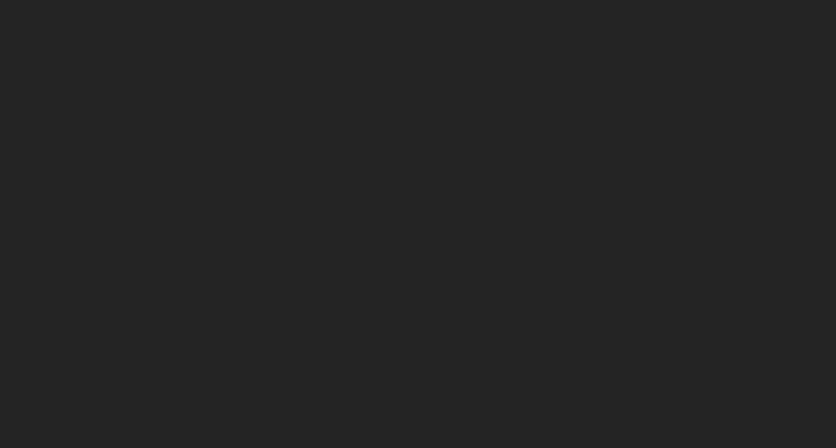
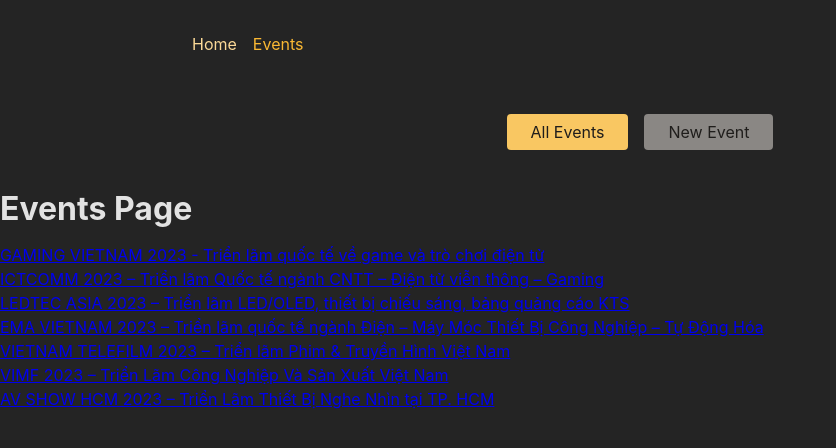
Before and after one commit to SauBanh/react-router-dom-multi-page, a React (Create React App) app in the folder frontend/: page /events in a window 1280 px wide. Shown: the top 448 px of the page, without its empty margins (0-836 px from the left). Built offline with nearby package versions, Linux system fonts and the light colour scheme.

Commit message:
create page event, edit event, new event, layout root, layout event

```diff
--- a/frontend/package.json
+++ b/frontend/package.json
@@ -8,6 +8,7 @@
     "@testing-library/user-event": "^13.5.0",
     "react": "^18.2.0",
     "react-dom": "^18.2.0",
+    "react-router-dom": "^6.10.0",
     "react-scripts": "5.0.1",
     "web-vitals": "^2.1.4"
   },
--- a/frontend/src/App.js
+++ b/frontend/src/App.js
@@ -19,9 +19,37 @@
 //    Every list item should include a link to the respective EventDetailPage
 // 7. Output the ID of the selected event on the EventDetailPage
 // BONUS: Add another (nested) layout route that adds the <EventNavigation> component above all /events... page components
+import { RouterProvider, createBrowserRouter } from 'react-router-dom';
+import Home from './pages/Home';
+import Events from './pages/Events';
+import EventDetail from './pages/EventDetail';
+import NewEvent from './pages/NewEvent';
+import EditEvent from './pages/EditEvent';
+import Root from './pages/Root';
+import EventRoot from './pages/EventRoot';
+
+const router = createBrowserRouter([
+    {
+        path: '/',
+        element: <Root />,
+        children: [
+            { index: true, element: <Home /> },
+            {
+                path: 'events',
+                element: <EventRoot />,
+                children: [
+                    { index: true, element: <Events /> },
+                    { path: ':eventId', element: <EventDetail /> },
+                    { path: 'new', element: <NewEvent /> },
+                    { path: ':eventId/edit', element: <EditEvent /> },
+                ],
+            },
+        ],
+    },
+]);
 
 function App() {
-    return <div></div>;
+    return <RouterProvider router={router} />;
 }
 
 export default App;
--- a/frontend/src/components/EventsNavigation.js
+++ b/frontend/src/components/EventsNavigation.js
@@ -1,3 +1,4 @@
+import { NavLink } from 'react-router-dom';
 import classes from './EventsNavigation.module.css';
 
 function EventsNavigation() {
@@ -6,10 +7,14 @@ function EventsNavigation() {
             <nav>
                 <ul className={classes.list}>
                     <li>
-            <a href="/events">All Events</a>
+                        <NavLink to="/events" className={({ isActive }) => (isActive ? classes.active : undefined)} end>
+                            All Events
+                        </NavLink>
                     </li>
                     <li>
-            <a href="/events/new">New Event</a>
+                        <NavLink to="/events/new" className={({ isActive }) => (isActive ? classes.active : undefined)}>
+                            New Event
+                        </NavLink>
                     </li>
                 </ul>
             </nav>
--- a/frontend/src/components/MainNavigation.js
+++ b/frontend/src/components/MainNavigation.js
@@ -1,3 +1,4 @@
+import { NavLink } from 'react-router-dom';
 import classes from './MainNavigation.module.css';
 
 function MainNavigation() {
@@ -6,10 +7,14 @@ function MainNavigation() {
             <nav>
                 <ul className={classes.list}>
                     <li>
-            <a>Home</a>
+                        <NavLink to="/" className={({ isActive }) => (isActive ? classes.active : undefined)} end>
+                            Home
+                        </NavLink>
                     </li>
                     <li>
-            <a>Events</a>
+                        <NavLink to="/events" className={({ isActive }) => (isActive ? classes.active : undefined)}>
+                            Events
+                        </NavLink>
                     </li>
                 </ul>
             </nav>
--- /dev/null
+++ b/frontend/src/pages/EditEvent.jsx
@@ -0,0 +1,11 @@
+import React from 'react';
+
+function EditEvent() {
+    return (
+        <>
+            <h1>EditEvent</h1>
+        </>
+    );
+}
+
+export default EditEvent;
--- /dev/null
+++ b/frontend/src/pages/EventDetail.jsx
@@ -0,0 +1,15 @@
+import React from 'react';
+import { useParams } from 'react-router-dom';
+
+function EventDetail() {
+    const params = useParams();
+
+    return (
+        <>
+            <h1>EventDetail</h1>
+            <p>EventId: {params.eventId}</p>
+        </>
+    );
+}
+
+export default EventDetail;
--- /dev/null
+++ b/frontend/src/pages/EventRoot.jsx
@@ -0,0 +1,14 @@
+import React from 'react';
+import EventsNavigation from '../components/EventsNavigation';
+import { Outlet } from 'react-router-dom';
+
+function EventRoot() {
+    return (
+        <>
+            <EventsNavigation />
+            <Outlet />
+        </>
+    );
+}
+
+export default EventRoot;
--- /dev/null
+++ b/frontend/src/pages/Events.jsx
@@ -0,0 +1,50 @@
+import React from 'react';
+import { Link } from 'react-router-dom';
+
+const DUMMY_EVENTS = [
+    {
+        id: 'e1',
+        title: 'GAMING VIETNAM 2023 - Triển lãm quốc tế về game và trò chơi điện tử',
+    },
+    {
+        id: 'e2',
+        title: 'ICTCOMM 2023 – Triển lãm Quốc tế ngành CNTT – Điện tử viễn thông – Gaming',
+    },
+    {
+        id: 'e3',
+        title: 'LEDTEC ASIA 2023 – Triển lãm LED/OLED, thiết bị chiếu sáng, bảng quảng cáo KTS',
+    },
+    {
+        id: 'e4',
+        title: 'EMA VIETNAM 2023 – Triển lãm quốc tế ngành Điện – Máy Móc Thiết Bị Công Nghiệp – Tự Động Hóa',
+    },
+    {
+        id: 'e5',
+        title: 'VIETNAM TELEFILM 2023 – Triển lãm Phim & Truyền Hình Việt Nam',
+    },
+    {
+        id: 'e6',
+        title: 'VIMF 2023 – Triển Lãm Công Nghiệp Và Sản Xuất Việt Nam',
+    },
+    {
+        id: 'e7',
+        title: 'AV SHOW HCM 2023 – Triển Lãm Thiết Bị Nghe Nhìn tại TP. HCM',
+    },
+];
+
+function Events() {
+    return (
+        <>
+            <h1>Events Page</h1>
+            <ul>
+                {DUMMY_EVENTS.map((event) => (
+                    <li key={event.id}>
+                        <Link to={event.id}>{event.title}</Link>
+                    </li>
+                ))}
+            </ul>
+        </>
+    );
+}
+
+export default Events;
--- /dev/null
+++ b/frontend/src/pages/Home.jsx
@@ -0,0 +1,11 @@
+import React from 'react';
+
+function Home() {
+    return (
+        <>
+            <h1>Home</h1>
+        </>
+    );
+}
+
+export default Home;
--- /dev/null
+++ b/frontend/src/pages/NewEvent.jsx
@@ -0,0 +1,11 @@
+import React from 'react';
+
+function NewEvent() {
+    return (
+        <>
+            <h1>NewEvent</h1>
+        </>
+    );
+}
+
+export default NewEvent;
--- /dev/null
+++ b/frontend/src/pages/Root.jsx
@@ -0,0 +1,16 @@
+import React from 'react';
+import { Outlet } from 'react-router-dom';
+import MainNavigation from '../components/MainNavigation';
+
+function Root() {
+    return (
+        <>
+            <MainNavigation />
+            <main>
+                <Outlet />
+            </main>
+        </>
+    );
+}
+
+export default Root;
```
Also changed, not shown: 1 other file (tests, documents, lock files or other folders). Lines whose indentation alone changed are shown as unchanged.
